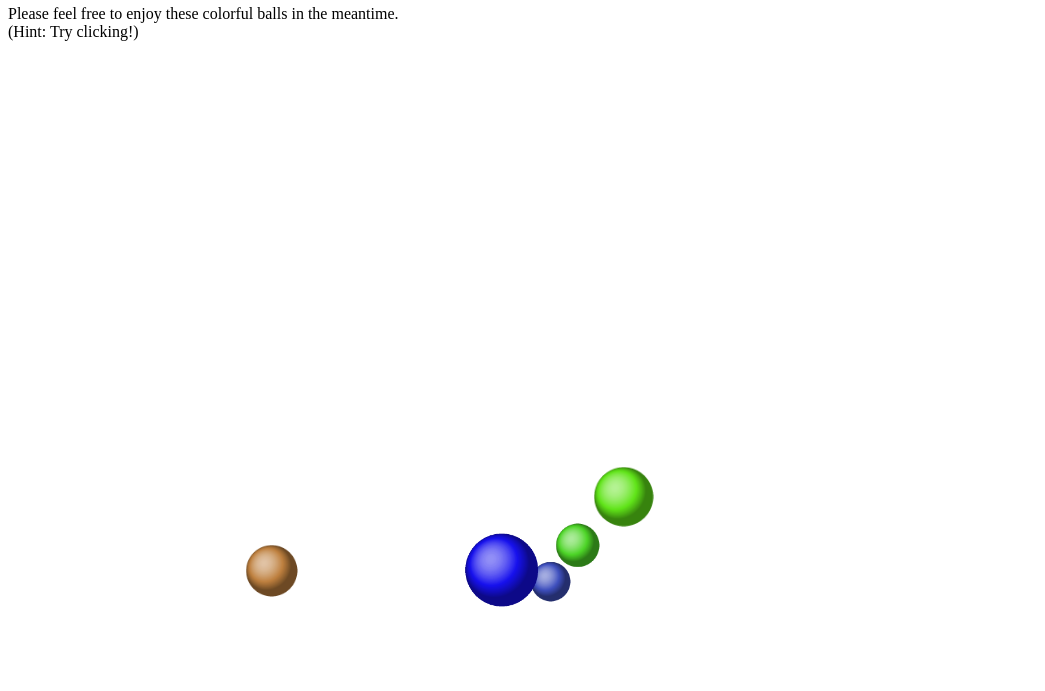
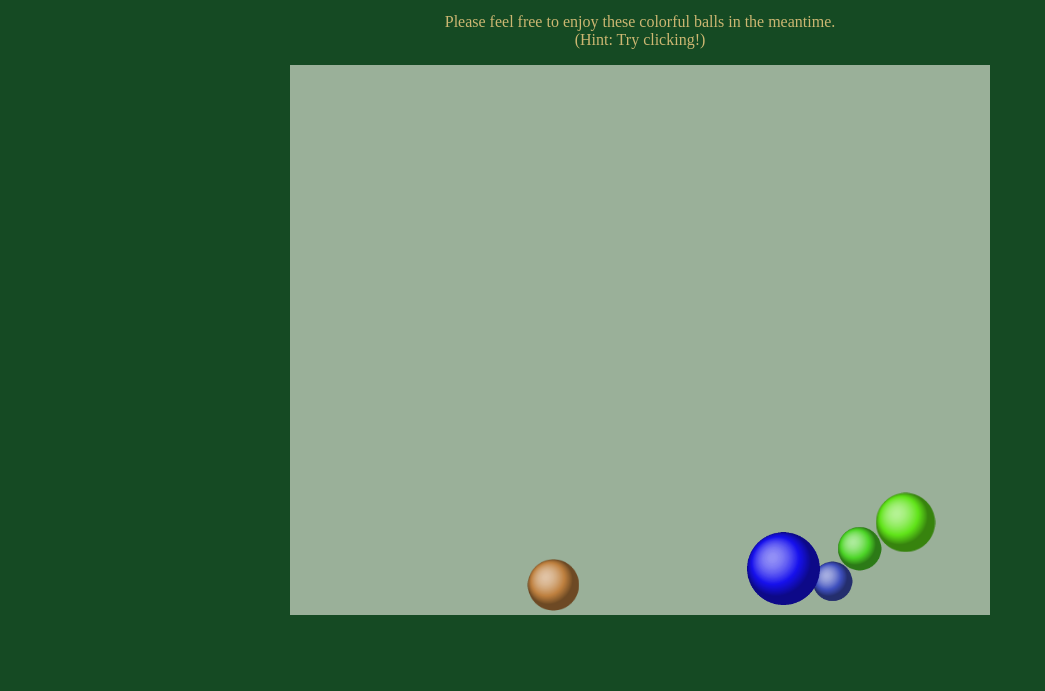
Before and after one commit to bubba2k/neocity, a plain HTML site: page index.html in a window 1280 px wide. Shown: the part 109-800 px from the top of the page, without its empty margins (0-1045 px from the left). Drawn offline with Linux system fonts and the light colour scheme.

Commit message:
minor fixes and cleanup

```diff
--- a/game.js
+++ b/game.js
@@ -61,22 +61,11 @@ class vec2
 
 		return result;
 	}
-
-	pow(arg)
-	{
-		var result = new vec2;
-
-		result.x = Math.pow(this.x, arg);
-		result.y = Math.pow(this.y, arg);
-
-		return result;
-	}
 }
 
+// Track mouse position
 var mousePos = new vec2(0, 0);
-var freeformMode = false;
 
-// Track mouse position
 function getMousePos(canvas, evt)
 {
 	var rect = canvas.getBoundingClientRect();
@@ -91,7 +80,7 @@ canvas.addEventListener('mousemove',
 		getMousePos(canvas, evt);
 	}, false);
 
-
+// Load the sprites
 let images = [];
 for(var i = 0; i < 24; i++)
 {
@@ -107,7 +96,6 @@ for(var i = 0; i < 24; i++)
 	}
 
 	images[i].src = "./spheres/sphere-" + number + ".png";
-	console.log(images[i].src);
 }
 
 const gravity_constant = new vec2(0, 9.81);
@@ -129,43 +117,16 @@ class Ball
 		this.sprite = images[randomIntRange(0, 23)];
 
 		this.radius = randomIntRange(10, 40);
+
+		this.verticalLock = false;
 	}
 
 	update(delta_t)
 	{
-
-		if(freeformMode == true)
-		{
-			var acceleration = new vec2(0, 0);
-		}
-		else
-		{
-			// accelerate towards cursor
-			var diff = mousePos.distVec(this.pos);
-			if(diff.magnitude() > 100)
-			{
-				acceleration = new vec2(0,0);
-			}
-			else
-			{
-				var acceleration = diff.scale(300 / diff.magnitude());
-				acceleration = acceleration.scale(1.4);
-				acceleration.y *= 1.15;
-			}
-		}
-
-		this.vel = this.vel.add(acceleration.scale(delta_t));
-
+		// apply velocity
 		this.pos = this.pos.add(this.vel.scale(delta_t));
 
-		// apply gravity
-		var gravity = gravity_constant.scale(this.radius);
-		this.vel = this.vel.add(gravity.scale(delta_t));
-
-		// decelerate through drag
-		var deceleration = this.vel.scale(0.1);
-		this.vel = this.vel.sub(deceleration.scale(delta_t));
-
+		// check for collisions
 		var hasCollidedX = false;
 		var hasCollidedY = false;
 		if(this.pos.x > canvas.width - this.radius)
@@ -200,14 +161,38 @@ class Ball
 			hasCollidedY = true;
 		}
 
+		// accelerate away from cursor
+		var diff = mousePos.distVec(this.pos);
+		if(diff.magnitude() > 100)
+		{
+			acceleration = new vec2(0,0);
+		}
+		else
+		{
+			var acceleration = diff.scale(300 / diff.magnitude());
+			acceleration = acceleration.scale(1.4);
+			acceleration.y *= 1.15;
+		}
+
+		this.vel = this.vel.add(acceleration.scale(delta_t));
+
+		// apply gravity
+		var gravity = gravity_constant.scale(this.radius);
+		this.vel = this.vel.add(gravity.scale(delta_t));
+
+		// decelerate through drag
+		var deceleration = this.vel.scale(0.1);
+		this.vel = this.vel.sub(deceleration.scale(delta_t));
 
 		if(hasCollidedX)
 		{
 			this.vel.x *= 0.7;
+			this.vel.y *= 0.9;
 		}
 		if(hasCollidedY)
 		{
 			this.vel.y *= 0.7;
+			this.vel.x *= 0.99;
 		}
 	}
 
@@ -218,19 +203,18 @@ class Ball
 	}
 };
 
-let flakes = [];
+let balls = [];
 
 for(var i = 0; i < 5; i++)
 {
-	flakes.push(new Ball(false));
+	balls.push(new Ball(false));
 }
 
 // Mouse click callback
 canvas.addEventListener('click',
 	function(evt)
 	{
-		flakes.push(new Ball);
-		console.log("add ball");
+		balls.push(new Ball);
 	}, false);
 
 
@@ -238,14 +222,9 @@ var delay = 20;
 setInterval(function() {
 	ctx.clearRect(0, 0, canvas.width, canvas.height);
 
-	flakes.forEach(function(item)
+	balls.forEach(function(ball)
 	{
-
-		item.update(delay / 1000);
-		item.draw();
+		ball.update(delay / 1000);
+		ball.draw();
 	});
-
-
-
-
 }, delay);
--- a/index.html
+++ b/index.html
@@ -2,6 +2,7 @@
 <html lang="en">
 	<head>
 		<meta charset="utf-8">
+		<link rel="stylesheet" href="style.css">
 	</head>
 	<body>
 		<h1>Welcome to bubba2k's website! </h1>
--- /dev/null
+++ b/style.css
@@ -0,0 +1,21 @@
+body
+{
+	background-color: #154a23;
+	margin-top: 30px;
+	text-align: center;
+}
+
+h1
+{
+	color: #2e7cdb;
+}
+
+p
+{
+	color: #ccb772;
+}
+
+canvas
+{
+	background-color: #9ab099;
+}
```
